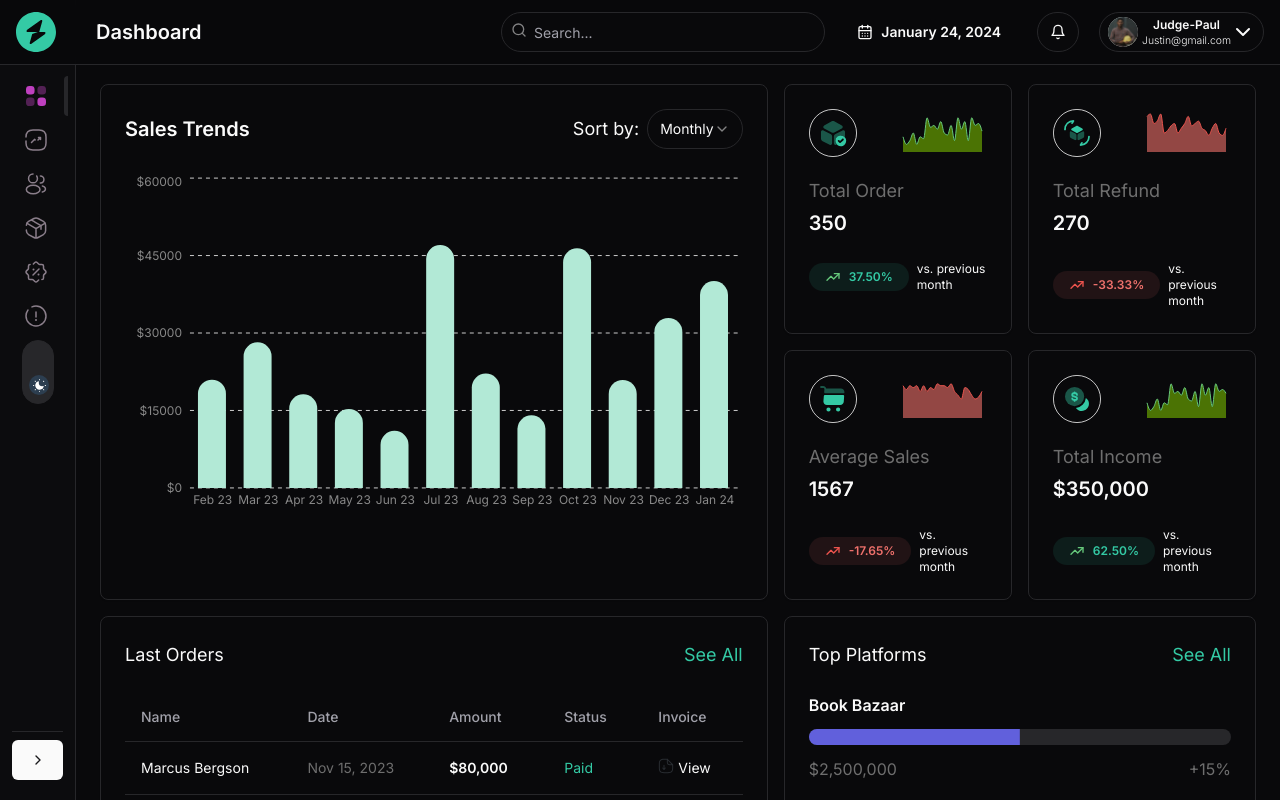
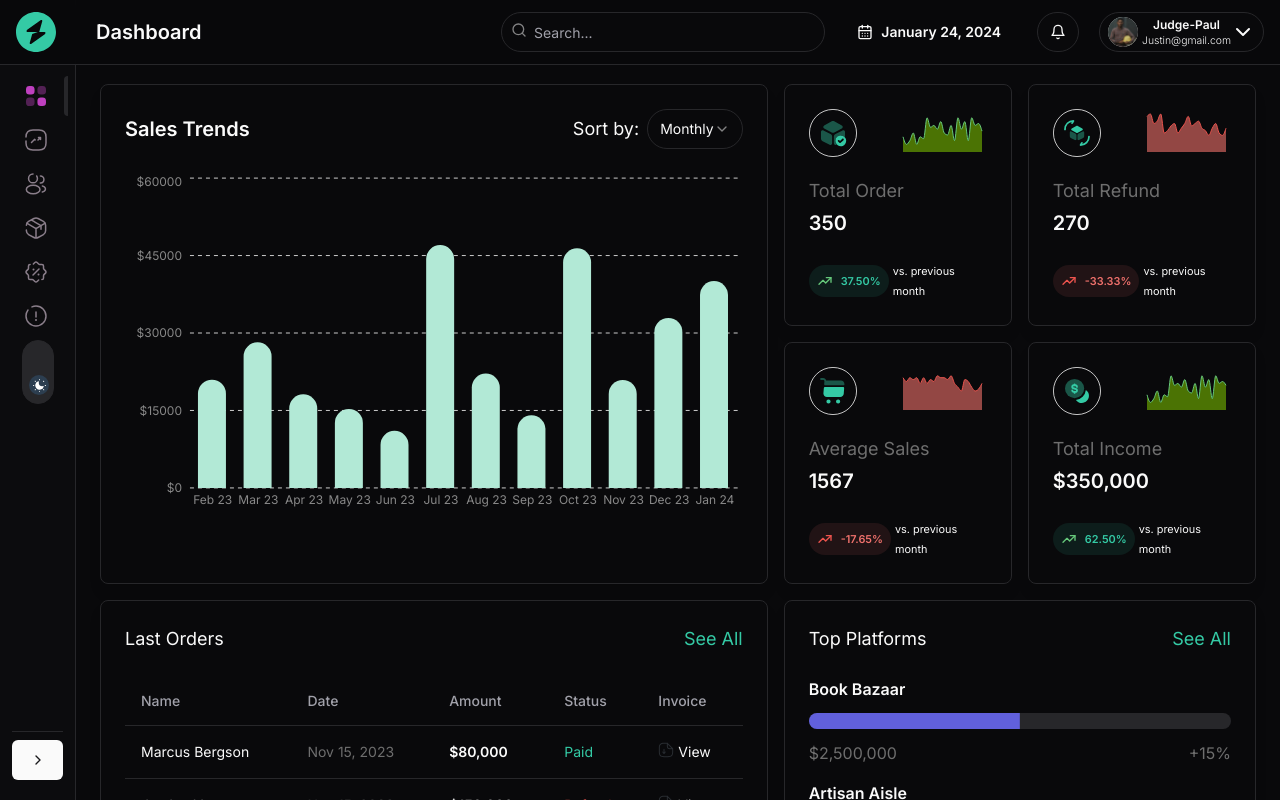
Before and after one commit to Judge-Paul/geegpay-dashboard, a Next.js app: page / in a window 1280 px wide. Built offline with nearby package versions, Linux system fonts and the light colour scheme.

Commit message:
feat(design): add shadow to cards

```diff
--- a/src/components/dashboard/LastOrders.tsx
+++ b/src/components/dashboard/LastOrders.tsx
@@ -49,7 +49,7 @@ const transactions = [
 
 export default function LastOrders() {
   return (
-    <Card className="h-full w-full">
+    <Card className="h-full w-full shadow-lg">
       <CardHeader>
         <div className="flex justify-between text-lg">
           <span className="">Last Orders</span>
--- a/src/components/dashboard/SalesTrend.tsx
+++ b/src/components/dashboard/SalesTrend.tsx
@@ -34,7 +34,7 @@ export default function SalesTrend() {
     }
   };
   return (
-    <Card className="h-full w-full">
+    <Card className="h-full w-full shadow-lg">
       <CardHeader>
         <div className="flex justify-between">
           <h4 className="my-auto text-xs font-semibold md:text-xl">
--- a/src/components/dashboard/TopPlatforms.tsx
+++ b/src/components/dashboard/TopPlatforms.tsx
@@ -3,7 +3,7 @@ import { Progress } from "@/components/ui/progress";
 
 export default function TopPlatforms() {
   return (
-    <Card className="h-full w-full">
+    <Card className="h-full w-full shadow-lg">
       <CardHeader>
         <div className="flex justify-between text-lg">
           <span className="">Top Platforms</span>
@@ -18,10 +18,10 @@ export default function TopPlatforms() {
             barClassName="bg-[#6160DC]"
             value={50}
           />
-          <p className="mt-3 flex justify-between text-[#898989] dark:text-[#6E6E6E]">
+          <span className="mt-3 flex justify-between text-[#898989] dark:text-[#6E6E6E]">
             <span>$2,500,000</span>
-            <p>+15%</p>
-          </p>
+            <span>+15%</span>
+          </span>
         </div>
         <div className="mt-4">
           <h4 className="font-semibold">Artisan Aisle</h4>
@@ -30,10 +30,10 @@ export default function TopPlatforms() {
             barClassName="bg-[#54C5EB]"
             value={40}
           />
-          <p className="mt-3 flex justify-between text-[#898989] dark:text-[#6E6E6E]">
-            <span>$1,800,000</span>
-            <p>+10%</p>
-          </p>
+          <span className="mt-3 flex justify-between text-[#898989] dark:text-[#6E6E6E]">
+            <span>$2,500,000</span>
+            <span>+15%</span>
+          </span>
         </div>
         <div className="mt-4">
           <h4 className="font-semibold">Toy Troop</h4>
@@ -42,10 +42,10 @@ export default function TopPlatforms() {
             barClassName="bg-[#FFB74A]"
             value={30}
           />
-          <p className="mt-3 flex justify-between text-[#898989] dark:text-[#6E6E6E]">
-            <span>$1,200,000</span>
-            <p>+8%</p>
-          </p>
+          <span className="mt-3 flex justify-between text-[#898989] dark:text-[#6E6E6E]">
+            <span>$2,500,000</span>
+            <span>+15%</span>
+          </span>
         </div>
       </CardContent>
     </Card>
--- a/src/components/dashboard/TrendCards.tsx
+++ b/src/components/dashboard/TrendCards.tsx
@@ -19,7 +19,7 @@ export default function TrendCards() {
 
         const madeProfit = change > 0;
         return (
-          <Card key={name} className="py-4 sm:py-0">
+          <Card key={name} className="py-4 shadow-lg sm:py-0">
             <CardHeader className="grid grid-cols-2 space-y-0 pb-2 sm:pb-0">
               {icon}
               <Chart
@@ -34,10 +34,10 @@ export default function TrendCards() {
               </p>
               <p className="mt-1 text-3xl font-semibold sm:text-xl">{amount}</p>
             </CardContent>
-            <CardFooter className="gap-2 text-lg sm:text-sm xl:text-xs">
+            <CardFooter className="gap-1 text-lg sm:text-sm xl:text-[0.68rem]">
               <span
                 className={cn(
-                  "flex rounded-full  px-4 py-1.5 font-semibold",
+                  "flex rounded-full px-2 py-1.5 font-semibold",
                   madeProfit
                     ? "bg-[#34CAA5]/10 text-[#34CAA5]"
                     : "bg-[#EF716C]/10 text-[#EF716C]",
```
